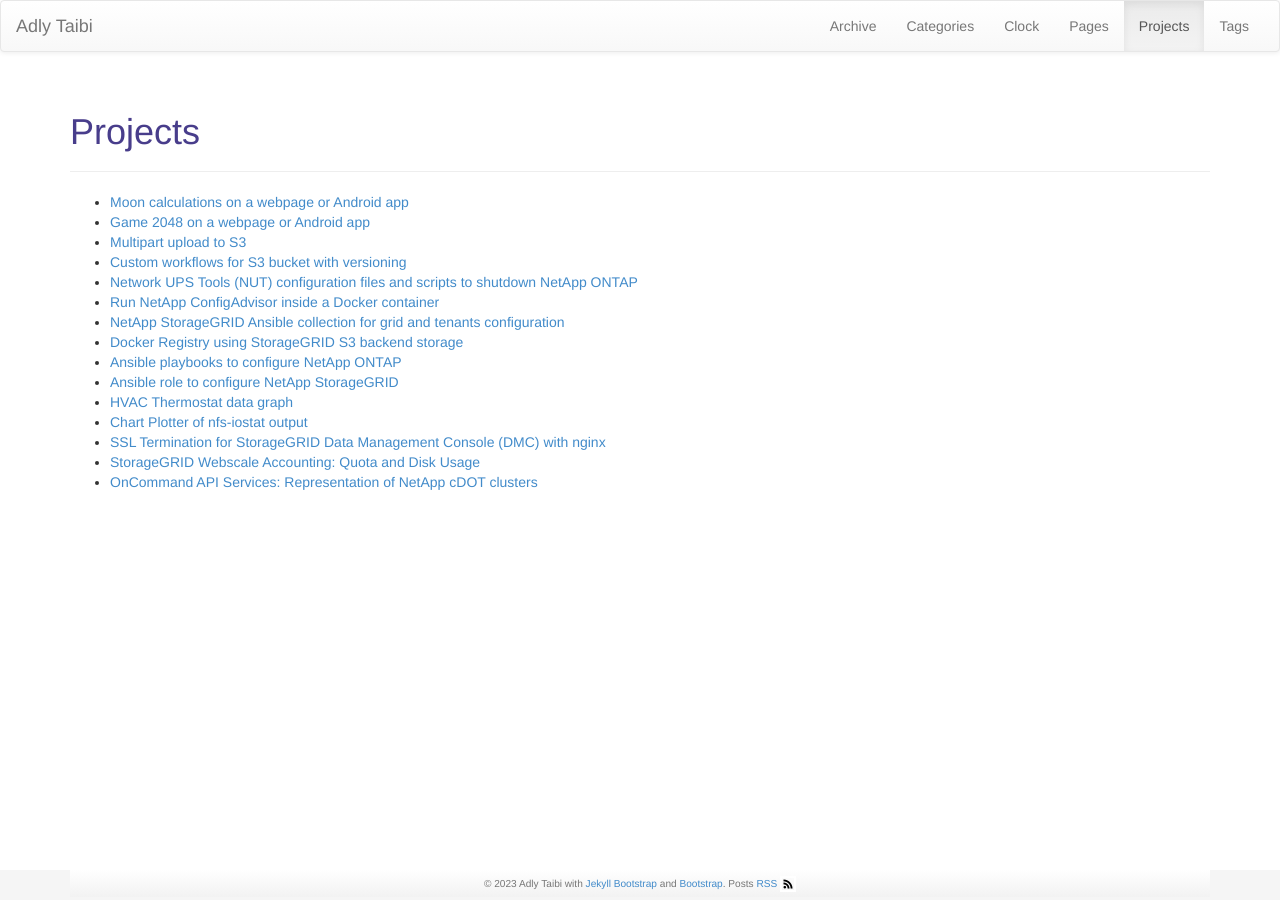
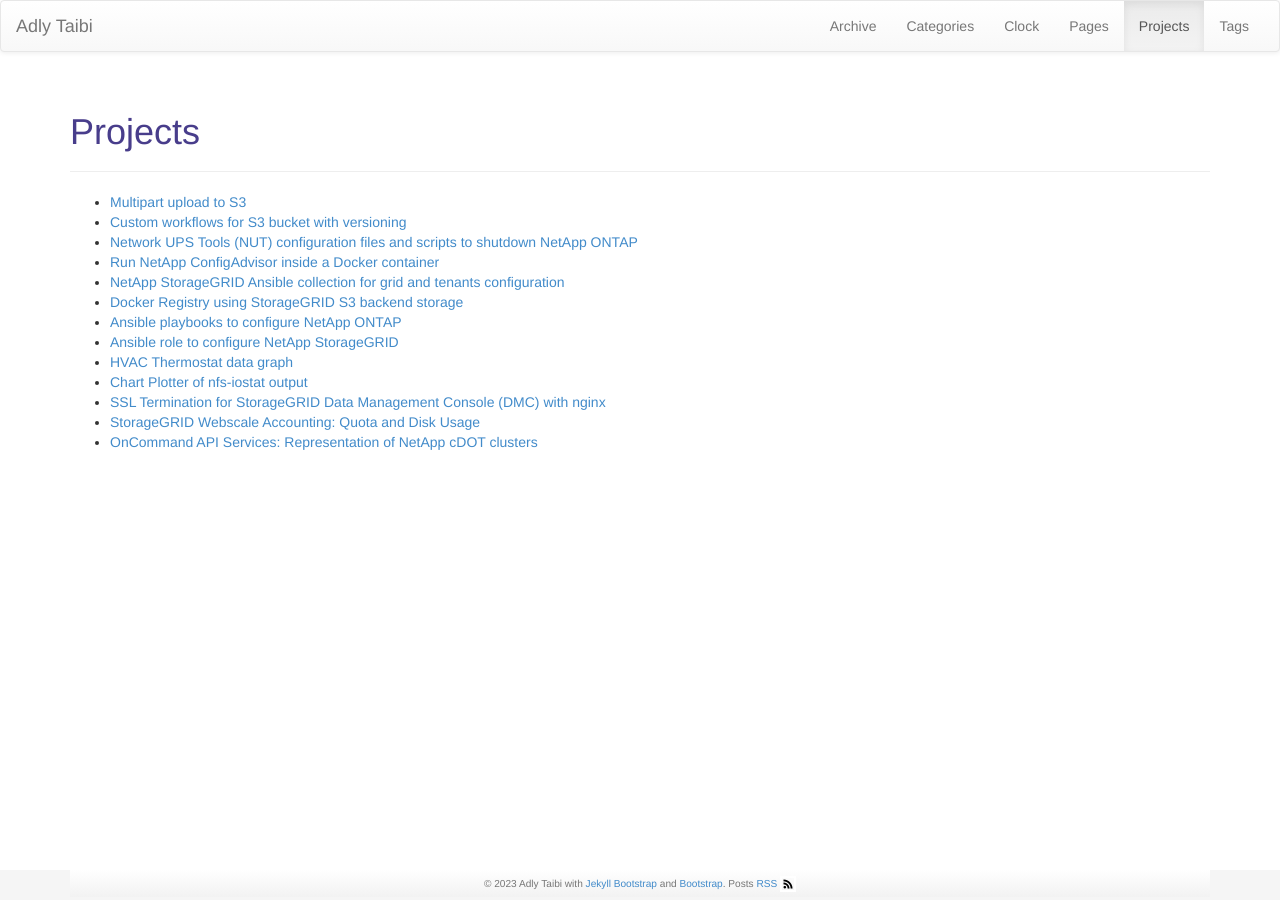
Before and after one commit to adlytaibi/adlytaibi.github.io, a Jekyll site: the page built from pages/projects.md, in a window 1280 px wide. Built offline with Jekyll 4.4.1, drawn with Linux system fonts in a browser that asks for light colours.

Commit message:
remove moon and 2048

```diff
--- a/pages/projects.md
+++ b/pages/projects.md
@@ -5,8 +5,6 @@ description: Projects on GitHub
 group: navigation
 ---
 
-- [Moon calculations on a webpage or Android app](https://adlytaibi.github.io/moon)
-- [Game 2048 on a webpage or Android app](https://adlytaibi.github.io/2048)
 - [Multipart upload to S3](https://adlytaibi.github.io/mpup)
 - [Custom workflows for S3 bucket with versioning](https://adlytaibi.github.io/removeversiondbucket)
 - [Network UPS Tools (NUT) configuration files and scripts to shutdown NetApp ONTAP](https://adlytaibi.github.io/nut)
```
